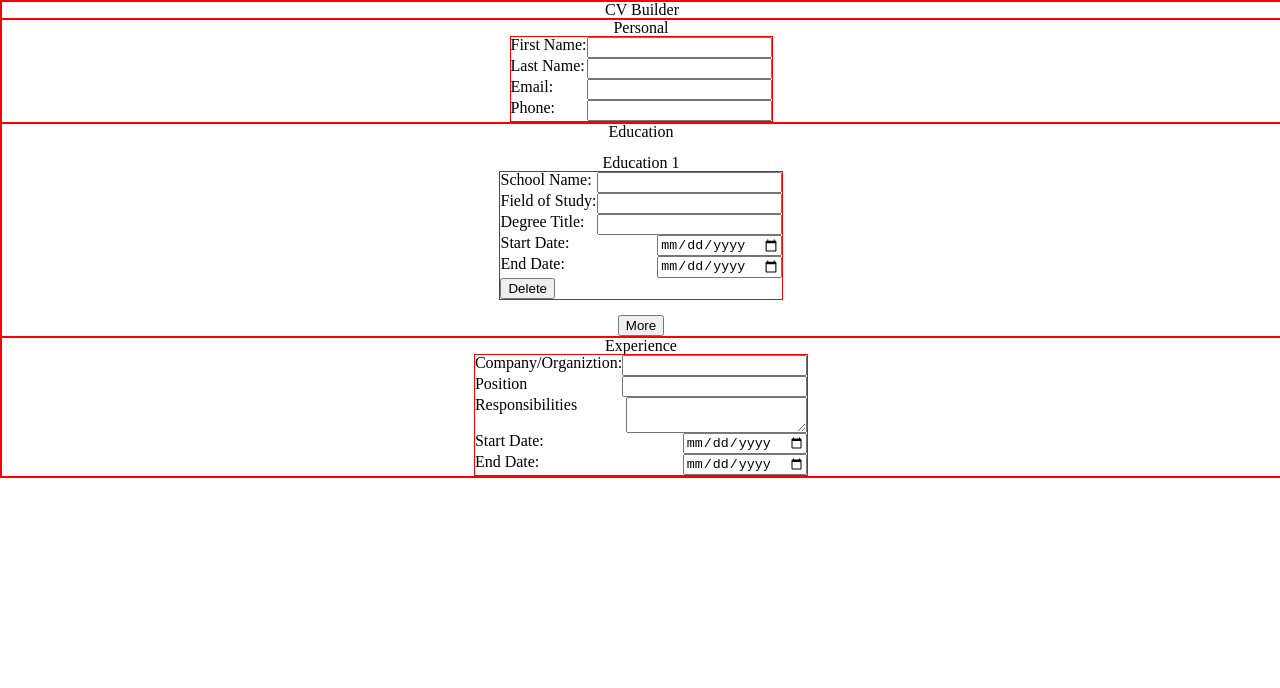
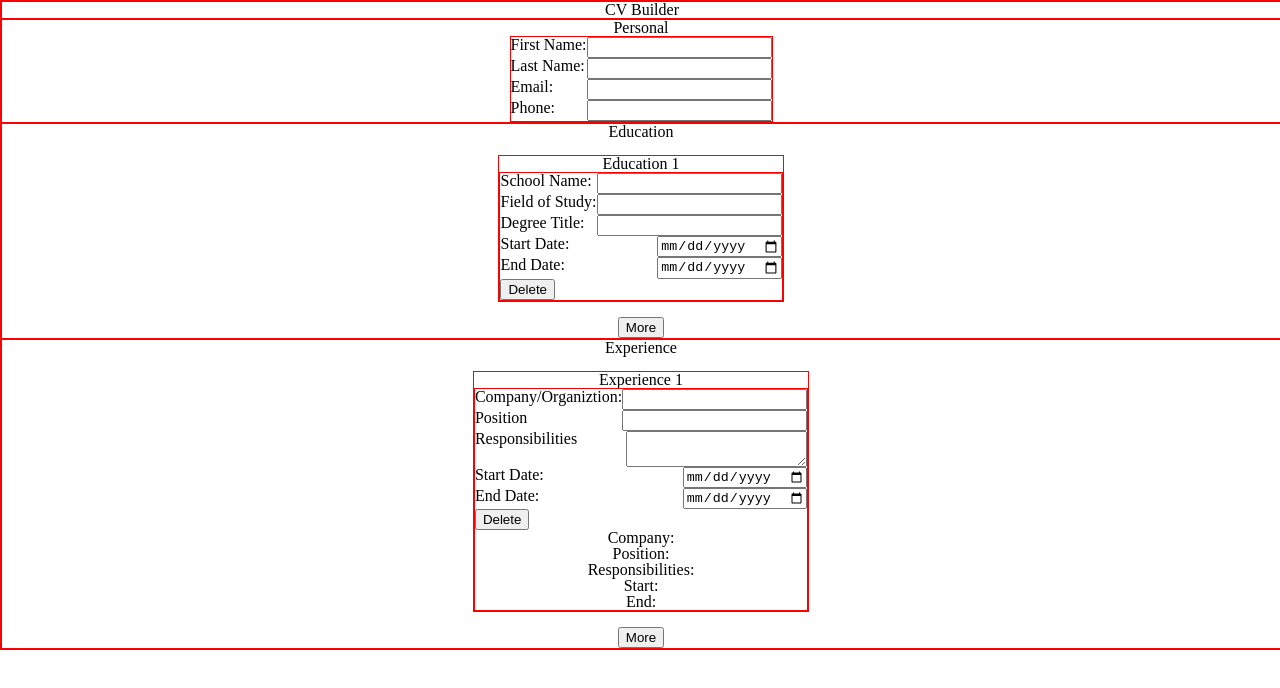
Before and after one commit to braxtonlemmon/cv-project-react, a React (Create React App) app: page / in a window 1280 px wide. Shown: the top 688 px of the page. Built offline with nearby package versions, Linux system fonts and the light colour scheme.

Commit message:
Add features to add and delete experience blocks in Experience component.

```diff
--- a/src/components/Education.jsx
+++ b/src/components/Education.jsx
@@ -2,17 +2,12 @@ import React from 'react';
 import styled from 'styled-components';
 import { wrapper } from './Shared';
 import EducationFormContainer from './EducationFormContainer';
-import uniqid from 'uniqid';
 
 const Wrapper = styled(wrapper)`
 `;
 
-const EducationBlock = styled.div`
+const EducationBlock = styled(wrapper)`
   margin: 15px 0;
-  display: flex;
-  justify-content: center;
-  align-items: center;
-  flex-direction: column;
 `;
 
 function Education({ educationData, setEducationData }) {
@@ -32,7 +27,7 @@ function Education({ educationData, setEducationData }) {
       <h1>Education</h1>
       {educationData.map((education, index) => {
         return (
-          <EducationBlock key={uniqid()}>
+          <EducationBlock key={`education${index}`}>
             <p>Education {index+1}</p>
             <EducationFormContainer
               index={index}
@@ -40,8 +35,7 @@ function Education({ educationData, setEducationData }) {
               setEducationData={setEducationData}
             />
           </EducationBlock>)
-      }
-      )}
+      })}
       <button onClick={handleAdd}>More</button>
     </Wrapper>
   )
--- a/src/components/Experience.jsx
+++ b/src/components/Experience.jsx
@@ -6,15 +6,38 @@ import ExperienceFormContainer from './ExperienceFormContainer';
 const Wrapper = styled(wrapper)`
 `;
 
+const ExperienceBlock = styled(wrapper)`
+  margin: 15px 0;
+`;
 
 function Experience({ experienceData, setExperienceData }) {
+  const handleAdd = () => {
+    const blankExperienceData = {
+      company: '',
+      position: '',
+      responsibilities: '',
+      workStartDate: '',
+      workEndDate: ''
+    }
+    setExperienceData(data => [...data, blankExperienceData]);
+  }
+
   return (
     <Wrapper>
       <h1>Experience</h1>
-      <ExperienceFormContainer
-        experienceData={experienceData}
-        setExperienceData={setExperienceData}
-      />
+      {experienceData.map((experience, index) => {
+        return (
+          <ExperienceBlock key={`experience${index}`}>
+            <p>Experience {index+1}</p>
+            <ExperienceFormContainer
+              index={index}
+              experienceData={experienceData}
+              setExperienceData={setExperienceData}
+            />
+          </ExperienceBlock>
+        )
+      })}
+      <button onClick={handleAdd}>More</button>
     </Wrapper>
   )
 }
--- a/src/components/ExperienceFormComponent.jsx
+++ b/src/components/ExperienceFormComponent.jsx
@@ -5,7 +5,7 @@ import { wrapper, row } from './Shared';
 const Wrapper = styled(wrapper)``;
 const Row = styled(row)``;
 
-function ExperienceFormComponent({ experienceData, handleChange }) {
+function ExperienceFormComponent({ experienceData, handleChange, handleDelete }) {
   return (
     <Wrapper>
       <form>
@@ -58,7 +58,13 @@ function ExperienceFormComponent({ experienceData, handleChange }) {
             onChange={(e) => handleChange(e)}
           />
         </Row>
+        <button onClick={(e) => handleDelete(e)}>Delete</button>
       </form>
+      <p>Company: {experienceData.company}</p>
+      <p>Position: {experienceData.position}</p>
+      <p>Responsibilities: {experienceData.responsibilities}</p>
+      <p>Start: {experienceData.workStartDate}</p>
+      <p>End: {experienceData.workEndDate}</p>
     </Wrapper>
   )
 }
--- a/src/components/ExperienceFormContainer.jsx
+++ b/src/components/ExperienceFormContainer.jsx
@@ -1,19 +1,26 @@
 import React from 'react';
 import ExperienceFormComponent from './ExperienceFormComponent';
 
-function ExperienceFormContainer({ experienceData, setExperienceData }) {
+function ExperienceFormContainer({ index, experienceData, setExperienceData }) {
   const handleChange = (e) => {
     const { name, value } = e.target;
-    setExperienceData({
-      ...experienceData,
-      [name]: value
-    })
+    let dataCopy = [...experienceData];
+    dataCopy[index] = {...dataCopy[index], [name]: value}
+    setExperienceData(dataCopy);
+  }
+
+  const handleDelete = (e) => {
+    e.preventDefault();
+    let dataCopy = [...experienceData];
+    dataCopy.splice(index, 1);
+    setExperienceData(dataCopy);
   }
 
   return (
     <ExperienceFormComponent
-      experienceData={experienceData}
+      experienceData={experienceData[index]}
       handleChange={handleChange}
+      handleDelete={handleDelete}
     />
   )
 }
```
Also changed, not shown: src/components/Shared.js (line endings or trailing spaces).
